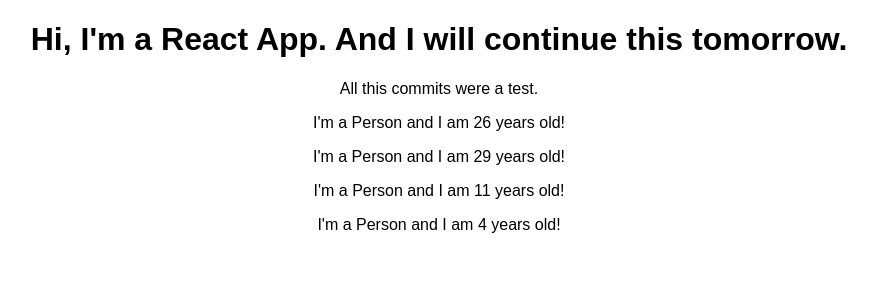
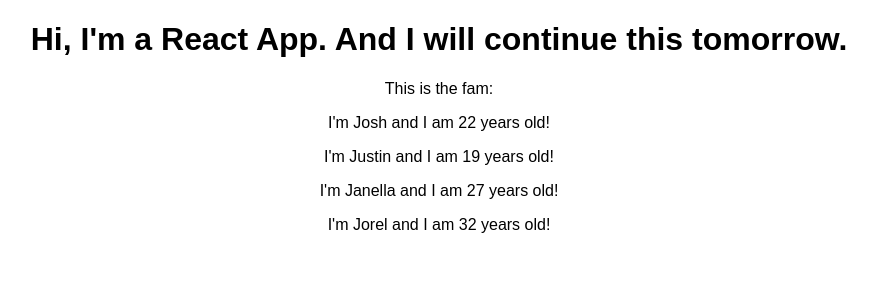
Before and after one commit to JahshiE/my-first-react-app, a React (Create React App) app: page / in a window 1280 px wide. Shown: the top 300 px of the page, without its empty margins (201-1078 px from the left). Built offline with nearby package versions, Linux system fonts and the light colour scheme.

Commit message:
Utilising how properties of a component are used and dynamically accessed via "props" parameter.

```diff
--- a/src/App.js
+++ b/src/App.js
@@ -7,11 +7,11 @@
     return (
       <div className="App">
         <h1>Hi, I'm a React App. And I will continue this tomorrow.</h1>
-        <p>All this commits were a test.</p>
-        <Person />
-        <Person />
-        <Person />
-        <Person />
+        <p>This is the fam:</p>
+        <Person name="Josh" age="22"/>
+        <Person name="Justin" age="19">My Hobbies: Basketball</Person>
+        <Person name="Janella" age="27"/>
+        <Person name="Jorel" age="32"/>
       </div>
     );
     // return React.createElement('div', {className: 'App'}, React.createElement('h1', null, 'Does this work now?'));
--- a/src/Person/Person.js
+++ b/src/Person/Person.js
@@ -3,8 +3,8 @@
 // Using ES6
 
 // lowercase person for the function name, usually same as file name.
-const person = () => {
-    return <p>I'm a Person and I am {Math.floor(Math.random() * 30)} years old!</p>
+const person = (props) => {
+    return <p>I'm {props.name} and I am {props.age} years old!</p>
 }
 
 export default person;
```
